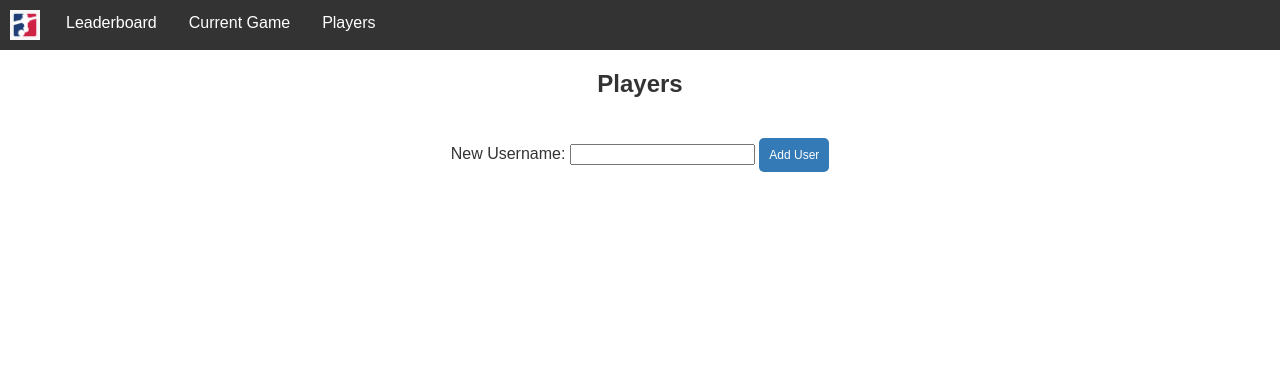
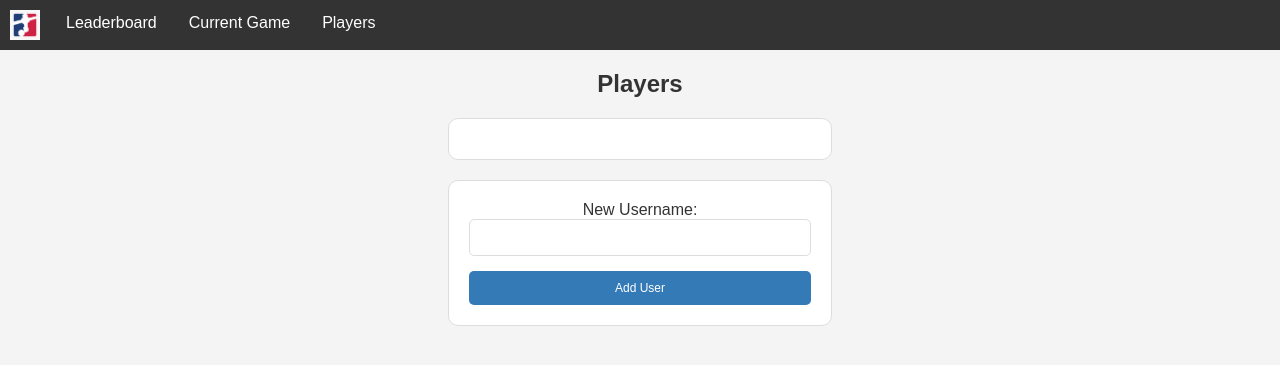
Before and after one commit to christopherpunt/foosball_scorekeeper, a Flask app: page /players in a window 1280 px wide. Shown: the top 365 px of the page. Run offline with Flask 3, Linux system fonts and the light colour scheme; data that the repository does not hold is empty.

Commit message:
players looks nicer, and fix

```diff
--- a/src/templates/game_page.html
+++ b/src/templates/game_page.html
@@ -168,7 +168,7 @@
     </div>
 </div>
 
-<a href="/join-game">
+<a href="/join_game">
     <button>
         Start New Game
     </button>
--- a/src/templates/players.html
+++ b/src/templates/players.html
@@ -6,24 +6,71 @@
 
 {% block styles %}
 <style>
-    h1 {
+    body {
+        font-family: 'Arial', sans-serif;
+        background-color: #f4f4f4;
+        margin: 0;
+        padding: 0;
+    }
+
+    .container {
+        width: 30%;
+        min-width: 300px;
+        margin: 20px auto;
+    }
+
+    h2 {
         text-align: center;
     }
 
-    table {
-        border-collapse: collapse;
-        width: 80%;
-        margin: 20px auto;
+    .card {
+        background-color: #fff;
+        border: 1px solid #ddd;
+        border-radius: 10px;
+        padding: 20px;
+        margin-bottom: 20px;
     }
 
-    th, td {
+    .players-list {
+        list-style: none;
+        padding: 0;
+        margin: 0;
+    }
+
+    .players-list-item {
+        padding: 10px;
+        border-bottom: 1px solid #ddd;
+        margin-bottom: 5px;
+        border-radius: 5px;
+    }
+
+    .players-list-item:last-child {
+        border-bottom: none;
+        margin-bottom: 0;
+    }
+
+    .form-card {
+        background-color: #fff;
         border: 1px solid #ddd;
-        padding: 8px;
-        text-align: left;
+        border-radius: 10px;
+        padding: 20px;
+    }
+
+    .form-group {
+        margin-bottom: 15px;
+    }
+
+    input {
+        width: 100%;
+        padding: 10px;
+        box-sizing: border-box;
+        border: 1px solid #ddd;
+        border-radius: 5px;
     }
 
     button {
-        margin-top: 20px;
+        display: block;
+        width: 100%;
         padding: 10px;
         font-size: 12px;
         cursor: pointer;
@@ -36,20 +83,28 @@
 {% endblock %}
 
 {% block content %}
+<div class="container">
     <h2>Players</h2>
-<div>
+
+    <div class="card">
+        <ul class="players-list">
             {% for player in players %}
-        <div>
-            <label>{{ player['username'] }}</label>
+                <li class="players-list-item">{{ player['username'] }}</li>
+            {% endfor %}
+        </ul>
     </div>
-    {% endfor %}
-</div>
+
+    <div class="card form-card">
         <form id="add-user-form">
+            <div class="form-group">
                 <label for="new-username">New Username:</label>
                 <input type="text" id="new-username" name="new-username" required>
+            </div>
 
             <button type="button" onclick="addUser()">Add User</button>
         </form>
+    </div>
+</div>
 
 <script>
     function addUser() {
@@ -64,7 +119,7 @@
                 const response = JSON.parse(xhr.responseText);
                 if (response.success) {
                     newUsernameInput.value = '';
-                    location.reload();
+                    location.reload(); // Refresh the page after successfully adding a new player
                 } else {
                     alert(`Failed to join the game. ${response.message}`);
                 }
@@ -74,7 +129,6 @@
         const data = JSON.stringify({ newUser: newUsername });
         xhr.send(data);
     }
-
 </script>
 
 {% endblock %}
```
Lines whose indentation alone changed are shown as unchanged.
